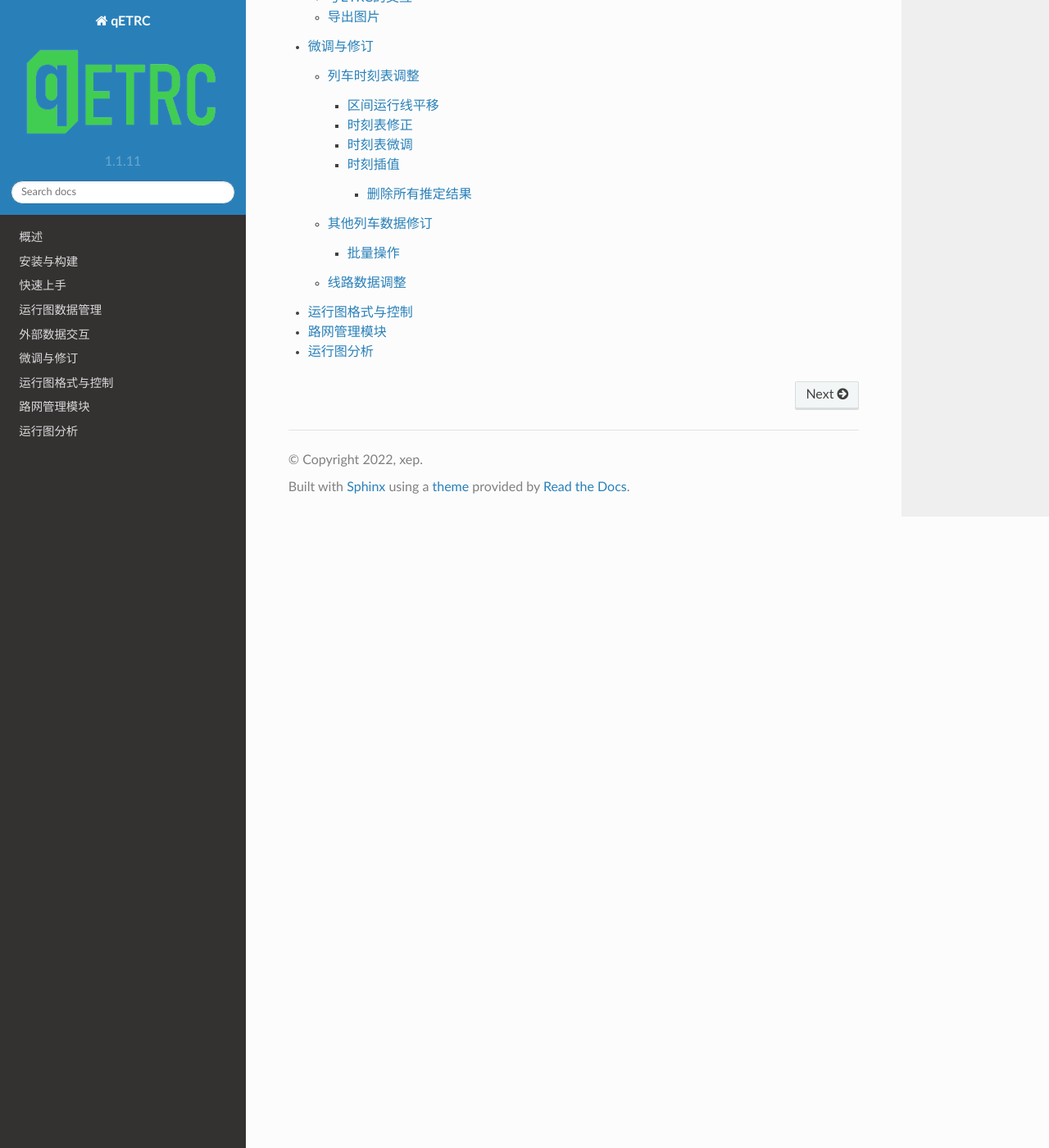
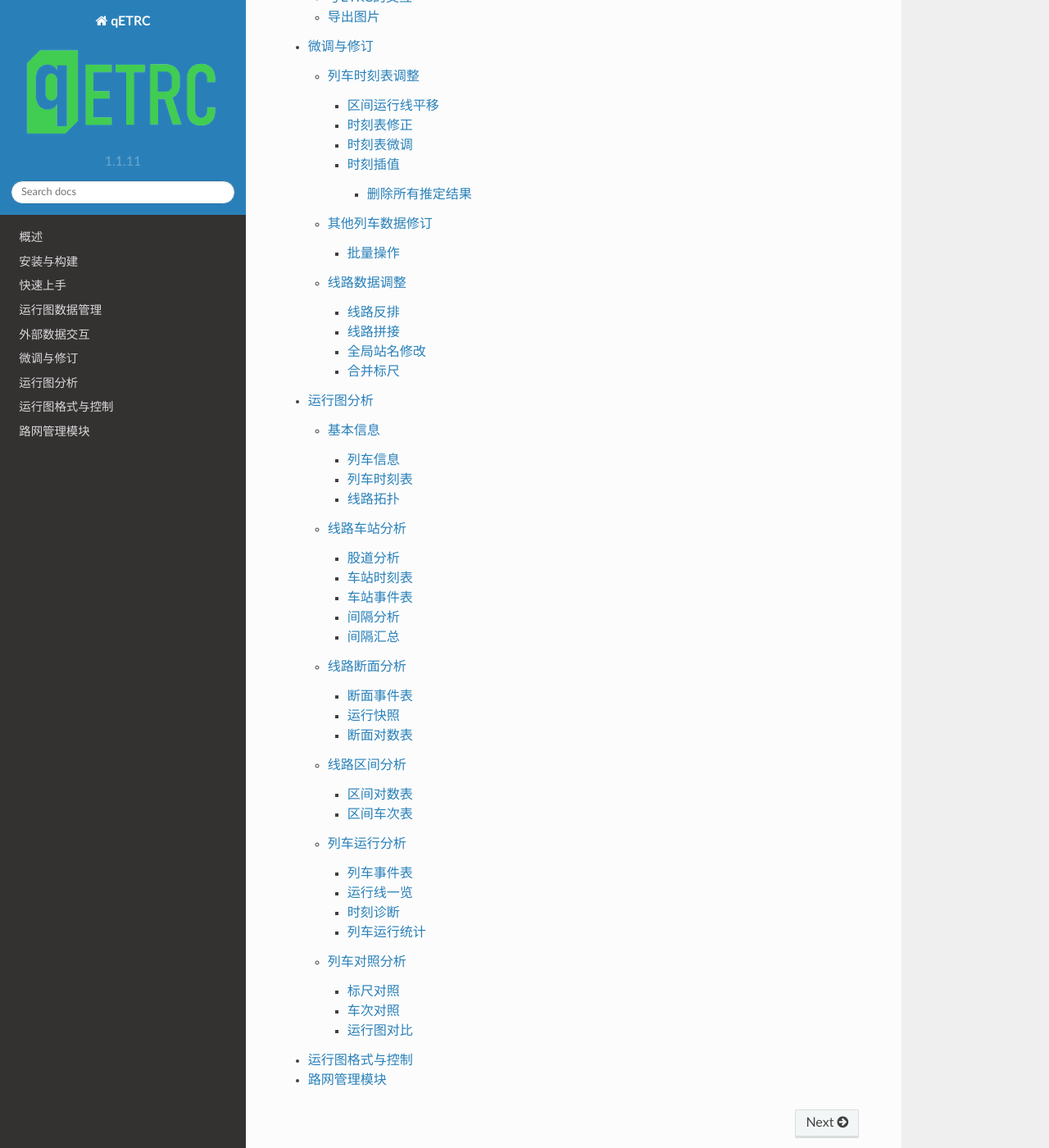
Before and after one commit to CDK6182CHR/qETRC_RTD, a Sphinx documentation site: the page built from docs/source/index.rst, in a window 1280 px wide and 1400 px high, scrolled down 2373 px. Shown: the whole window at 82% size. Built offline with Sphinx 7.4.7 and the Read the Docs theme 2.0.0, drawn with Linux system fonts in a browser that asks for light colours.

Commit message:
2023.02.05 add toc for modify and view

```diff
--- /dev/null
+++ b/docs/source/analysis/basic_info.rst
@@ -0,0 +1,12 @@
+
+基本信息
+~~~~~~~~~
+
+列车信息
+^^^^^^^^^
+
+列车时刻表
+^^^^^^^^^^^
+
+线路拓扑
+^^^^^^^^^
--- /dev/null
+++ b/docs/source/analysis/rail.rst
@@ -0,0 +1,39 @@
+
+线路车站分析
+~~~~~~~~~~~~~
+
+股道分析
+^^^^^^^^
+
+车站时刻表
+^^^^^^^^^^^
+
+车站事件表
+^^^^^^^^^^^
+
+间隔分析
+^^^^^^^^^
+
+间隔汇总
+^^^^^^^^^
+
+线路断面分析
+~~~~~~~~~~~~
+
+断面事件表
+^^^^^^^^^^^
+
+运行快照
+^^^^^^^^^
+
+断面对数表
+^^^^^^^^^^^
+
+线路区间分析
+~~~~~~~~~~~~
+
+区间对数表
+^^^^^^^^^^^
+
+区间车次表
+^^^^^^^^^^^
--- /dev/null
+++ b/docs/source/analysis/train.rst
@@ -0,0 +1,27 @@
+
+列车运行分析
+~~~~~~~~~~~~~
+
+列车事件表
+^^^^^^^^^^^
+
+运行线一览
+^^^^^^^^^^^
+
+时刻诊断
+^^^^^^^^^
+
+列车运行统计
+^^^^^^^^^^^^^
+
+列车对照分析
+~~~~~~~~~~~~~
+
+标尺对照
+^^^^^^^^^
+
+车次对照
+^^^^^^^^^
+
+运行图对比
+^^^^^^^^^^^
--- a/docs/source/index.rst
+++ b/docs/source/index.rst
@@ -26,6 +26,6 @@ qETRC列车运行图系统
    data/index
    interchange/index
    modify/index
+   analysis/index
    view/index
    railnet/index
-   analysis/index
--- a/docs/source/modify/rail.rst
+++ b/docs/source/modify/rail.rst
@@ -1,2 +1,14 @@
 线路数据调整
 ~~~~~~~~~~~~~
+
+线路反排
+^^^^^^^^^
+
+线路拼接
+^^^^^^^^^
+
+全局站名修改
+^^^^^^^^^^^^^
+
+合并标尺
+^^^^^^^^^
--- a/docs/source/modify/train.rst
+++ b/docs/source/modify/train.rst
@@ -131,3 +131,7 @@ qETRC的一部分功能设计逻辑是基于完整或接近完整的列车时刻
 
 批量操作
 ^^^^^^^^
+
+:起始版本: V1.??
+:工具栏: :guilabel:`列车(3)` | :guilabel:`批量操作` 菜单
+: ``列车管理`` 面板: :guilabel:`批量` 菜单
```
Also changed, not shown: docs/source/analysis/index.rst (+7 -0 lines).
